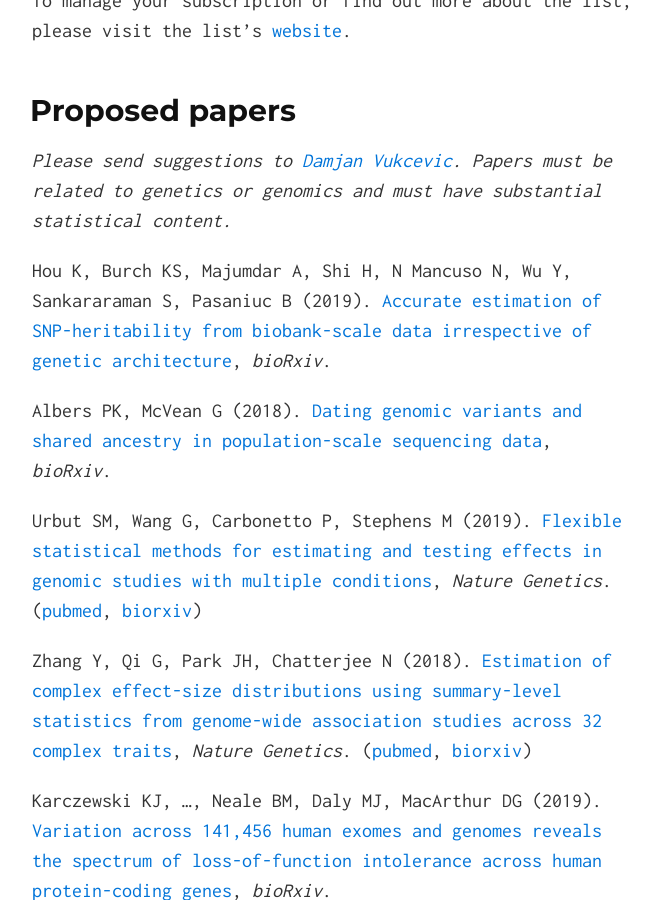
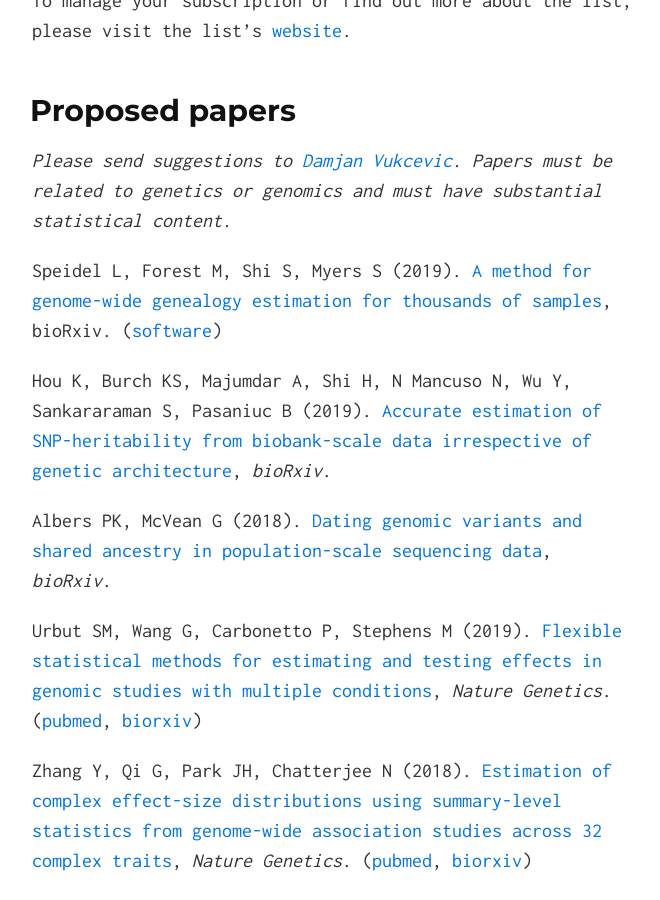
Before and after one commit to melbintgen/statgen-journal-club, a Jekyll site: the page built from index.md, in a window 1280 px wide and 900 px high, scrolled down 974 px. Shown: the whole window, without its empty margins (308-968 px from the left). Built offline with Jekyll 4.4.1, drawn with Linux system fonts in a browser that asks for light colours; our own code applies the rules of GitHub Pages for plain Markdown files.

Commit message:
Add a proposed paper

```diff
--- a/index.md
+++ b/index.md
@@ -37,6 +37,10 @@ list's [website](https://lists.unimelb.edu.au/info/statgen).
 Papers must be related to genetics or genomics and must have substantial
 statistical content.*
 
+
+Speidel L, Forest M, Shi S, Myers S (2019). [A method for genome-wide genealogy
+estimation for thousands of samples](https://doi.org/10.1101/550558), bioRxiv.
+([software](https://myersgroup.github.io/relate/))
 
 Hou K, Burch KS, Majumdar A, Shi H, N Mancuso N, Wu Y, Sankararaman S, Pasaniuc
 B (2019).  [Accurate estimation of SNP-heritability from biobank-scale data
```
